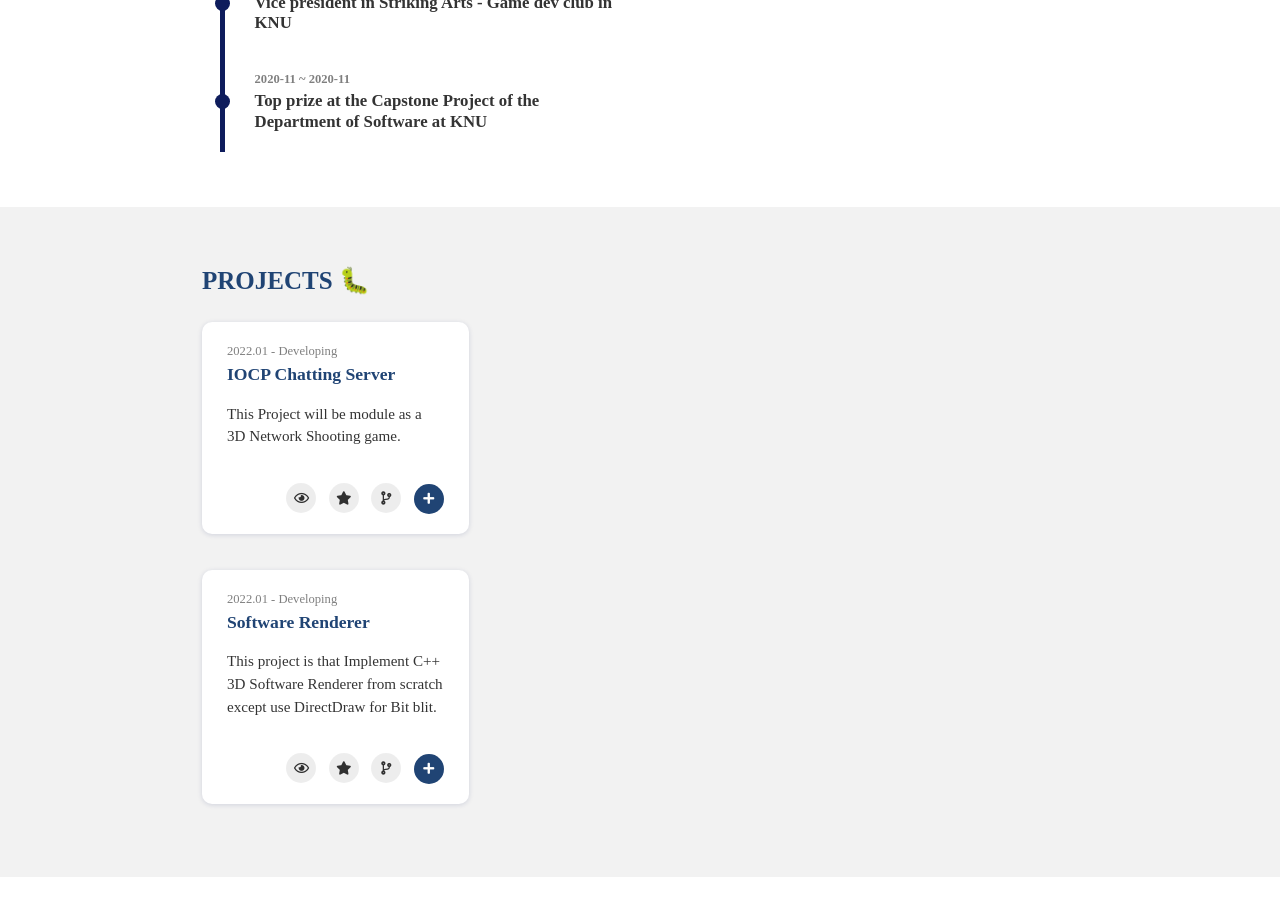
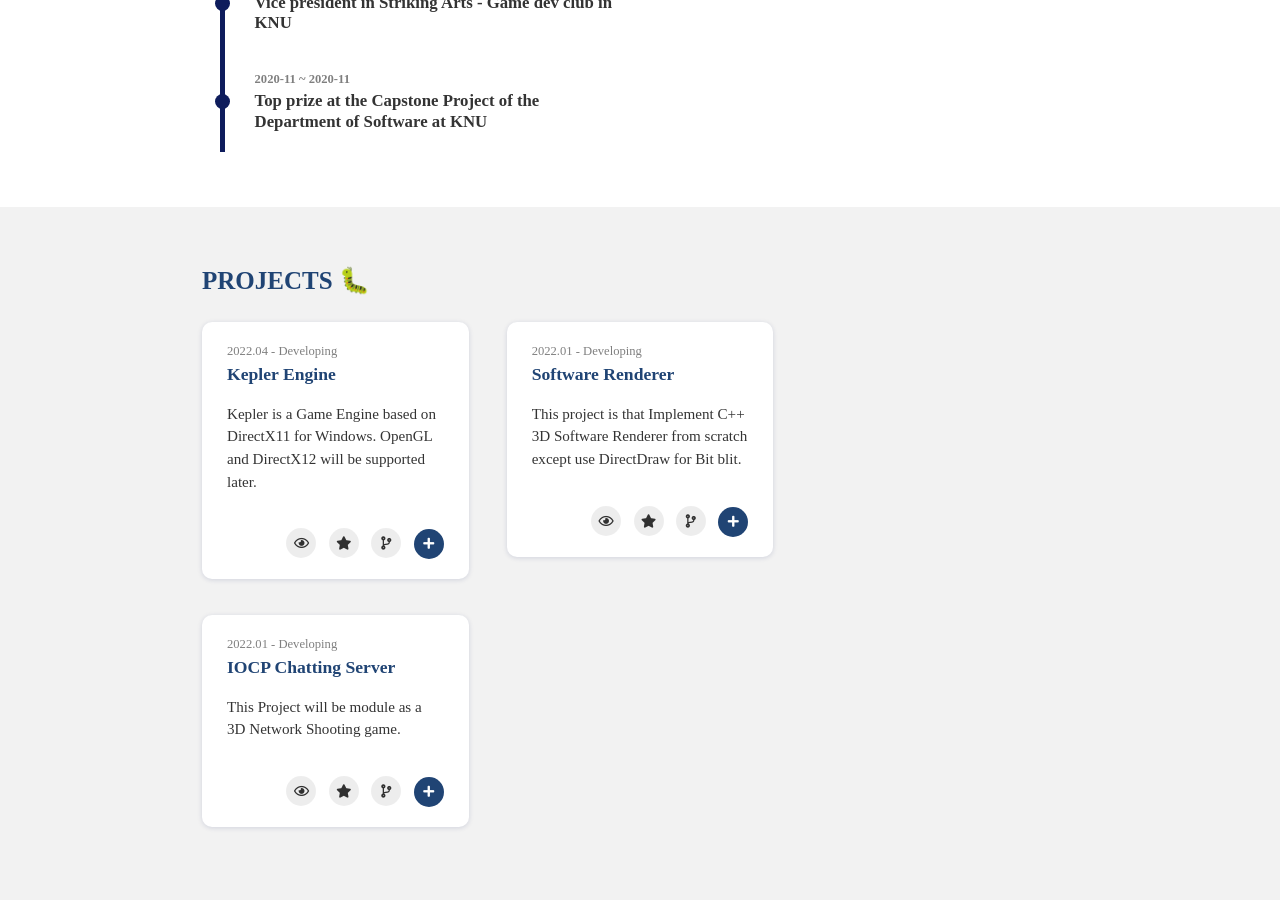
Before and after one commit to Hamsik2rang/Hamsik2rang.github.io, a Jekyll site: the page built from portfolio.html, in a window 1280 px wide and 900 px high, scrolled down 640 px. Built offline with Jekyll 4.4.1, drawn with Linux system fonts in a browser that asks for light colours; nearby versions of some CDN libraries; some web fonts are replaced; before the commit the page ends 1517 px from its top, so only the background shows below that.

Commit message:
feat: Project 목록 업로드
Kepler Engine 추가

```diff
--- a/_data/projects.yml
+++ b/_data/projects.yml
@@ -1,3 +1,13 @@
+- project :
+    print : True # If 'False' is selected, it will not be displayed in 'home.html > aside > .proj-content'.
+    modal : True # If 'True' is selected, modal can open in 'portfolio.html'.
+    url :  https://github.com/Hamsik2rang/Kepler # Full URL
+    image : # path: assets/project/
+    date : 2022.04 - Developing
+    title : Kepler Engine
+    summary : Game Engine for Windows10, based on DirectX11
+    description : Kepler is a Game Engine based on DirectX11 for Windows. OpenGL and DirectX12 will be supported later.
+
 - project :
     print : True # If 'False' is selected, it will not be displayed in 'home.html > aside > .proj-content'.
     modal : True # If 'True' is selected, modal can open in 'portfolio.html'.
@@ -30,7 +40,7 @@
 - project :
     print : True # If 'False' is selected, it will not be displayed in 'home.html > aside > .proj-content'.
     modal : True # If 'True' is selected, modal can open in 'portfolio.html'.
-    url :  https://github.com/Hamsik2rang/Software-Renderer# Full URL
+    url :  https://github.com/Hamsik2rang/Software-Renderer # Full URL
     image : # path: assets/project/
     date : 2022.01 - Developing
     title : Software Renderer
```
